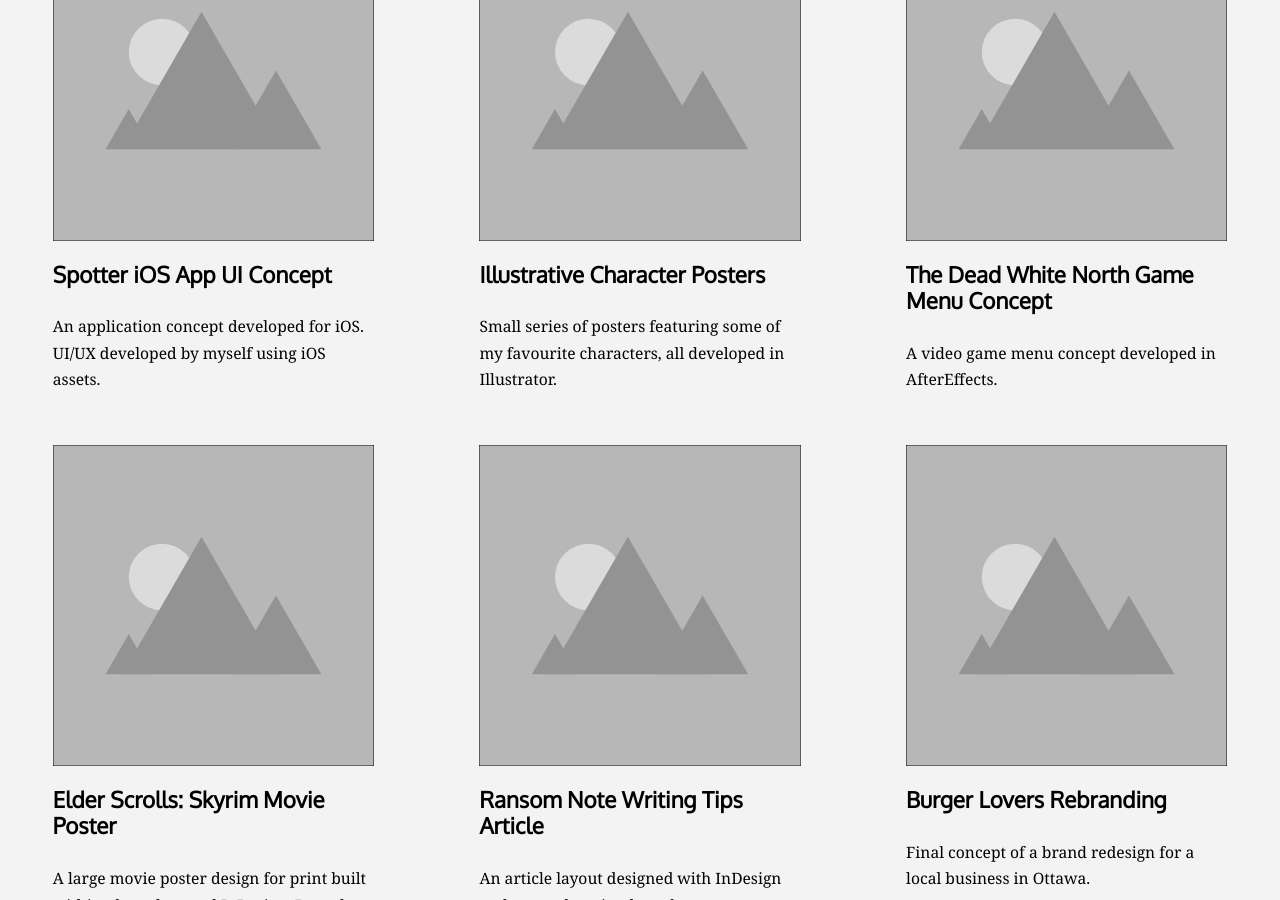
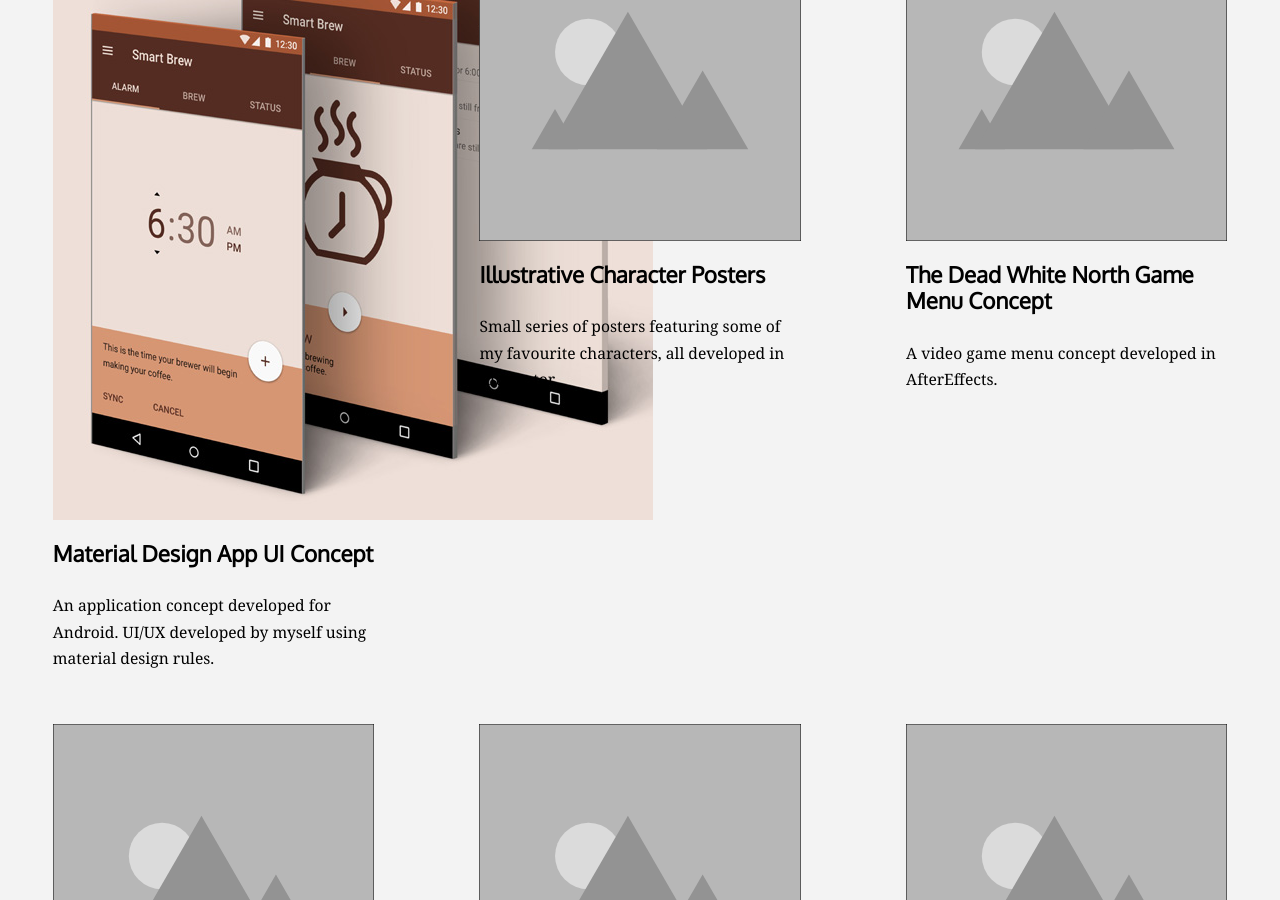
Before and after one commit to menardj/jesse-menard-portfolio, a Jekyll site: the page built from index.html, in a window 1280 px wide and 900 px high, scrolled down 449 px. Built offline with Jekyll 4.4.1, drawn with Linux system fonts in a browser that asks for light colours; nearby versions of some CDN libraries; Markdown is read by kramdown in place of the engine named in the settings; comment, search, counter and statistics services are not loaded.

Commit message:
Adding pieces
Started adding more content

```diff
--- a/index.html
+++ b/index.html
@@ -27,10 +27,10 @@ layout: default
 
       <div class="unit unit-xs-1 unit-s-1 unit-m-1 unit-l-1-3">
         <figure class="portfolio-piece">
-          <img class="portfolio-piece-photo img-flex push-1-2" src="images/placeholder.svg" alt="Portfolio Piece">
+          <img class="portfolio-piece-photo img-flex push-1-2" src="images/port-piece-01.jpg" alt="Portfolio Piece">
           <div class="caption-block">
-          <h4 class="portfolio-piece-title">Spotter iOS App UI Concept</h4>
-          <figcaption class="portfolio-piece-caption milli gutter-1-2">An application concept developed for iOS. UI/UX developed by myself using iOS assets.</figcaption>
+          <h4 class="portfolio-piece-title">Material Design App UI Concept</h4>
+          <figcaption class="portfolio-piece-caption milli gutter-1-2">An application concept developed for Android. UI/UX developed by myself using material design rules.</figcaption>
           </div>
         </figure>
       </div>
```
Also changed, not shown: images/port-piece-01.jpg (added).
